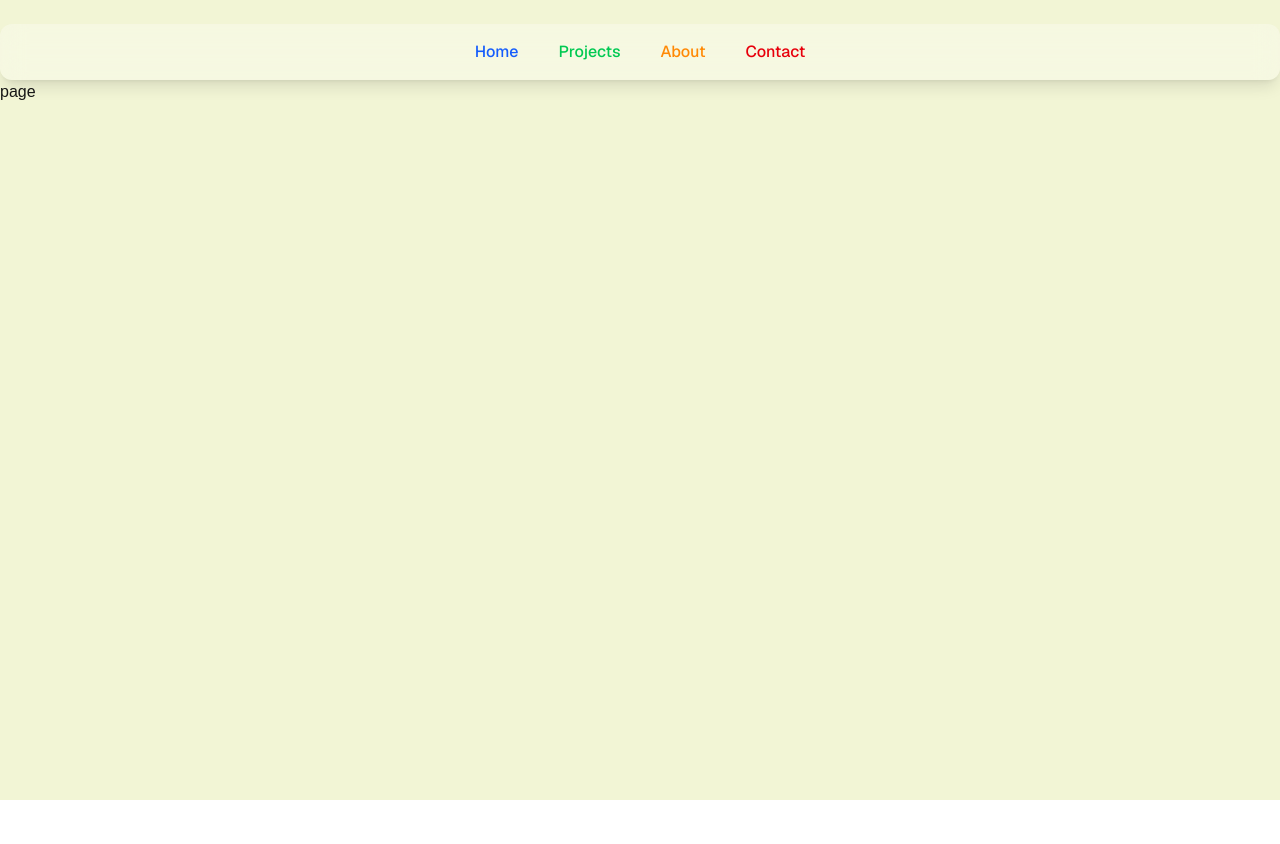
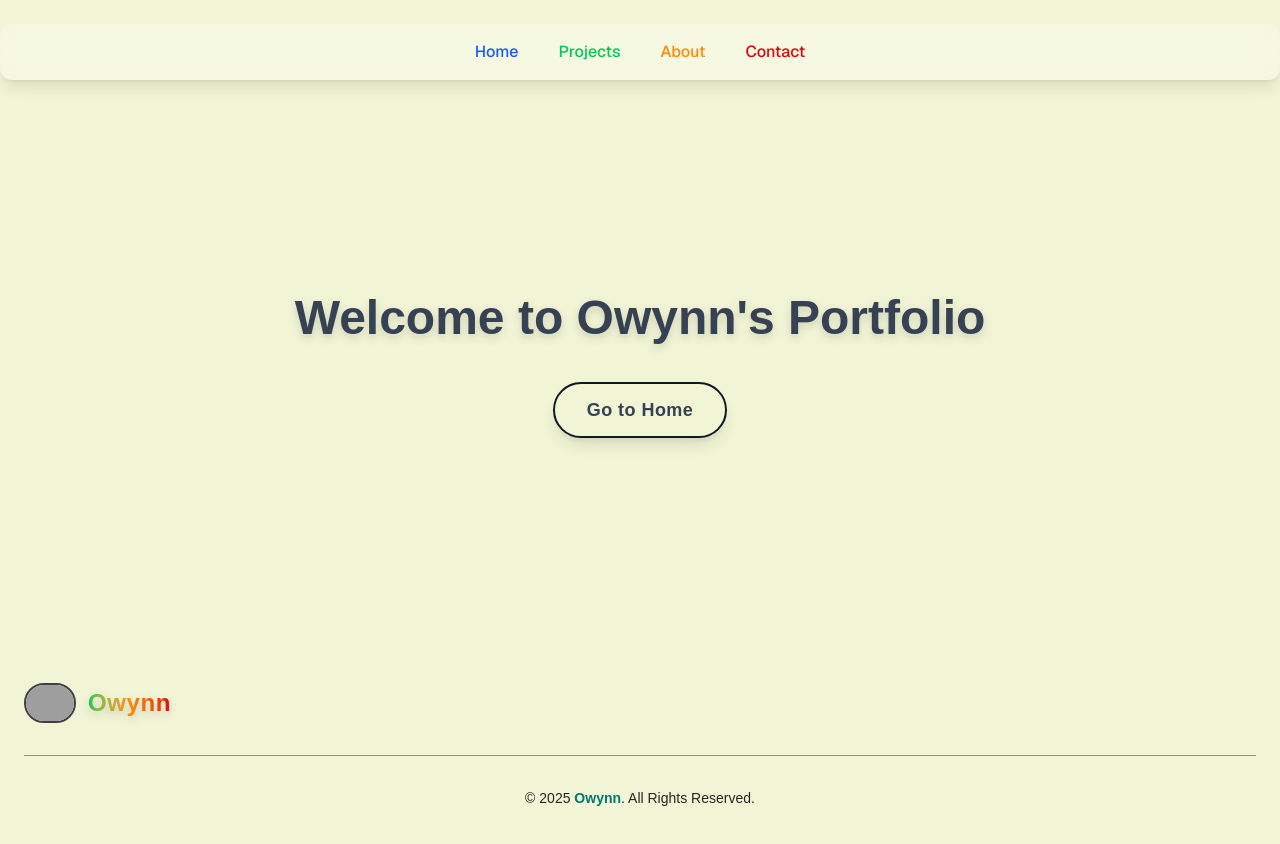
Before and after one commit to Owyni/owynn-Nodejs-Tailwindcss4, a Next.js app: page / in a window 1280 px wide. Shown: the top 844 px of the page. Before the commit the page ends 800 px from the top, so only its background shows below. Built offline with nearby package versions, Linux system fonts and the light colour scheme; grey boxes are pictures that could not be loaded.

Commit message:
Welcome Page added | PLS DEPLOYYY

```diff
--- a/app/home/page.tsx
+++ b/app/home/page.tsx
@@ -1,4 +1,5 @@
 import Footer from "../components/footer";
+import Image from "next/image";
 
 export default function Page() {
   return (
@@ -15,7 +16,9 @@ export default function Page() {
             </p>
           </div>
           <div>
-            <img
+            <Image
+              width={700}
+              height={700}
               src="/webpage-background-idea.png"
               alt="webpage-background-idea"
               className="min-w-[300px] h-auto"
@@ -30,7 +33,7 @@ export default function Page() {
             <p className="text-gray-700 text-lg">
               I'm a Systems Engineering student from Mexico who enjoys meeting new people,
                discussing contemporary issues, and embracing new experiences. I'm fluent in both English and Spanish.
-               I’m passionate about fitness and spend a lot of time at the gym, but I’m just as comfortable focusing on long-term
+               I'm passionate about fitness and spend a lot of time at the gym, but I'm just as comfortable focusing on long-term
                challenges that require persistence and patience. I'm always ready to face new obstacles—and excited to connect with you!.
             </p>
           </section>
--- a/app/page.tsx
+++ b/app/page.tsx
@@ -1,9 +1,26 @@
-import React from 'react'
+import React from "react";
+import Footer from "./components/footer";
 
 const page = () => {
   return (
-    <div>page</div>
-  )
-}
+    <div className="min-h-screen flex flex-col bg-[#f2f5d5]">
+      <main className="flex-1 flex flex-col items-center justify-center w-full px-4">
+        <h1 className="text-center p-2 text-5xl font-extrabold bg-gray-700 bg-clip-text text-transparent mb-8 drop-shadow-lg">
+          Welcome to Owynn's Portfolio
+        </h1>
+        <div className="w-full flex justify-center">
+          <a href="/home">
+            <button className="px-8 py-3 rounded-full text-gray-700 font-bold shadow-lg border-2 border-gray-900 hover:bg-gradient-to-r from-green-500 via-orange-400 to-red-600 hover:text-black hover:border-gray-600 transition-all duration-200 ease-in-out tracking-wide text-lg">
+              Go to Home
+            </button>
+          </a>
+        </div>
+      </main>
+      <div className="mb-8">
+        <Footer />
+      </div>
+    </div>
+  );
+};
 
-export default page
+export default page;
```
